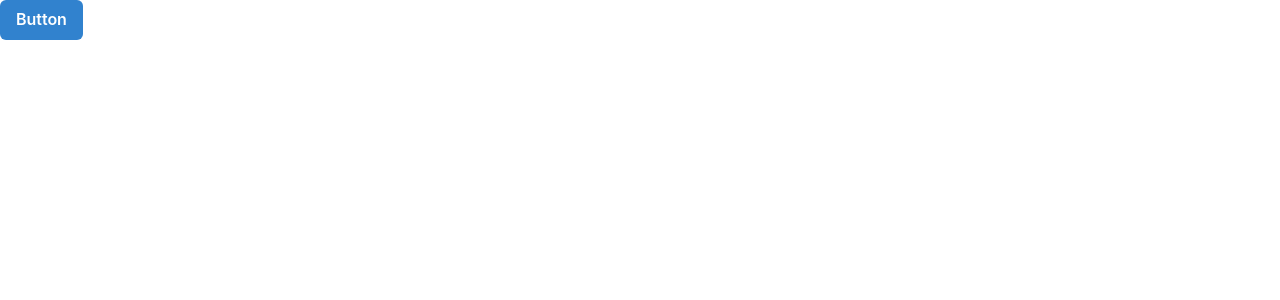
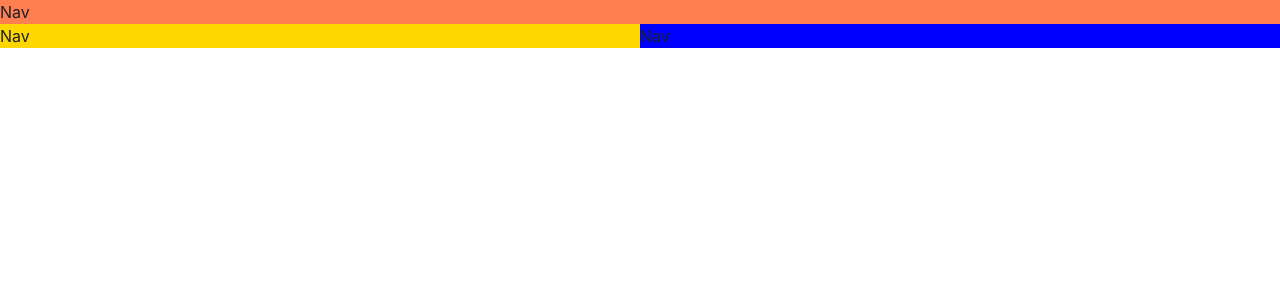
Before and after one commit to MarwanAbdalla270600/gamehub, a React (Vite) app: page / in a window 1280 px wide. Shown: the top 300 px of the page. Built offline with nearby package versions, Linux system fonts and the light colour scheme.

Commit message:
build a reponsive layout

```diff
--- a/src/App.tsx
+++ b/src/App.tsx
@@ -1,7 +1,27 @@
-import { Button, ButtonGroup } from "@chakra-ui/react";
+import { Button, ButtonGroup, Grid, GridItem, Show } from "@chakra-ui/react";
 
 function App() {
-  return <Button colorScheme="blue">Button</Button>;
+  return (
+    <Grid
+      templateAreas={{
+        base: '"nav" "main"',
+        lg: '"nav nav" "aside main"',
+      }}
+    >
+      <GridItem area="nav" bg="coral">
+        Nav
+      </GridItem>
+      <Show above="lg">
+        <GridItem area="aside" bg="gold">
+          Nav
+        </GridItem>
+      </Show>
+
+      <GridItem area="main" bg="blue">
+        Nav
+      </GridItem>
+    </Grid>
+  );
 }
 
 export default App;
```
